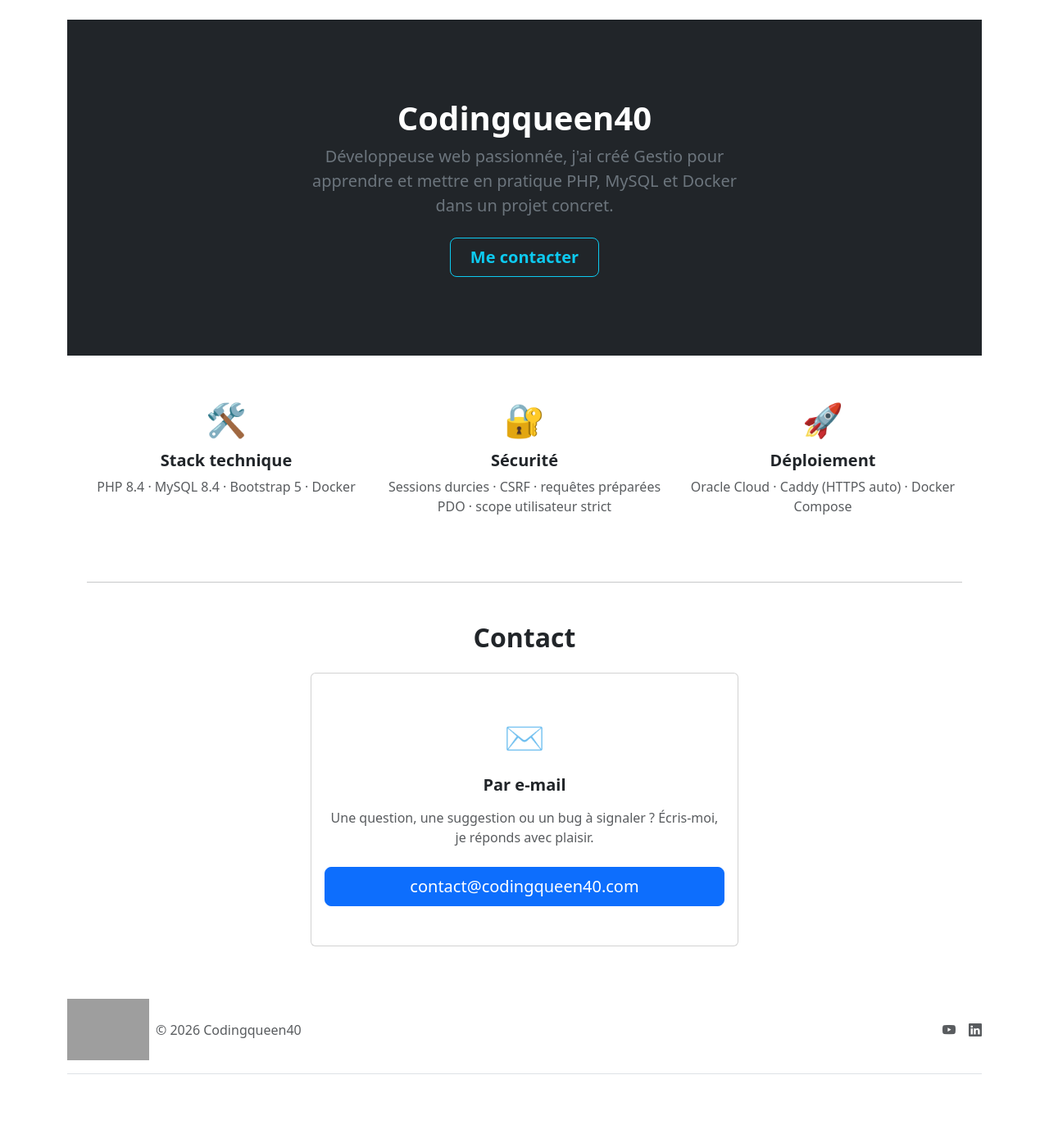
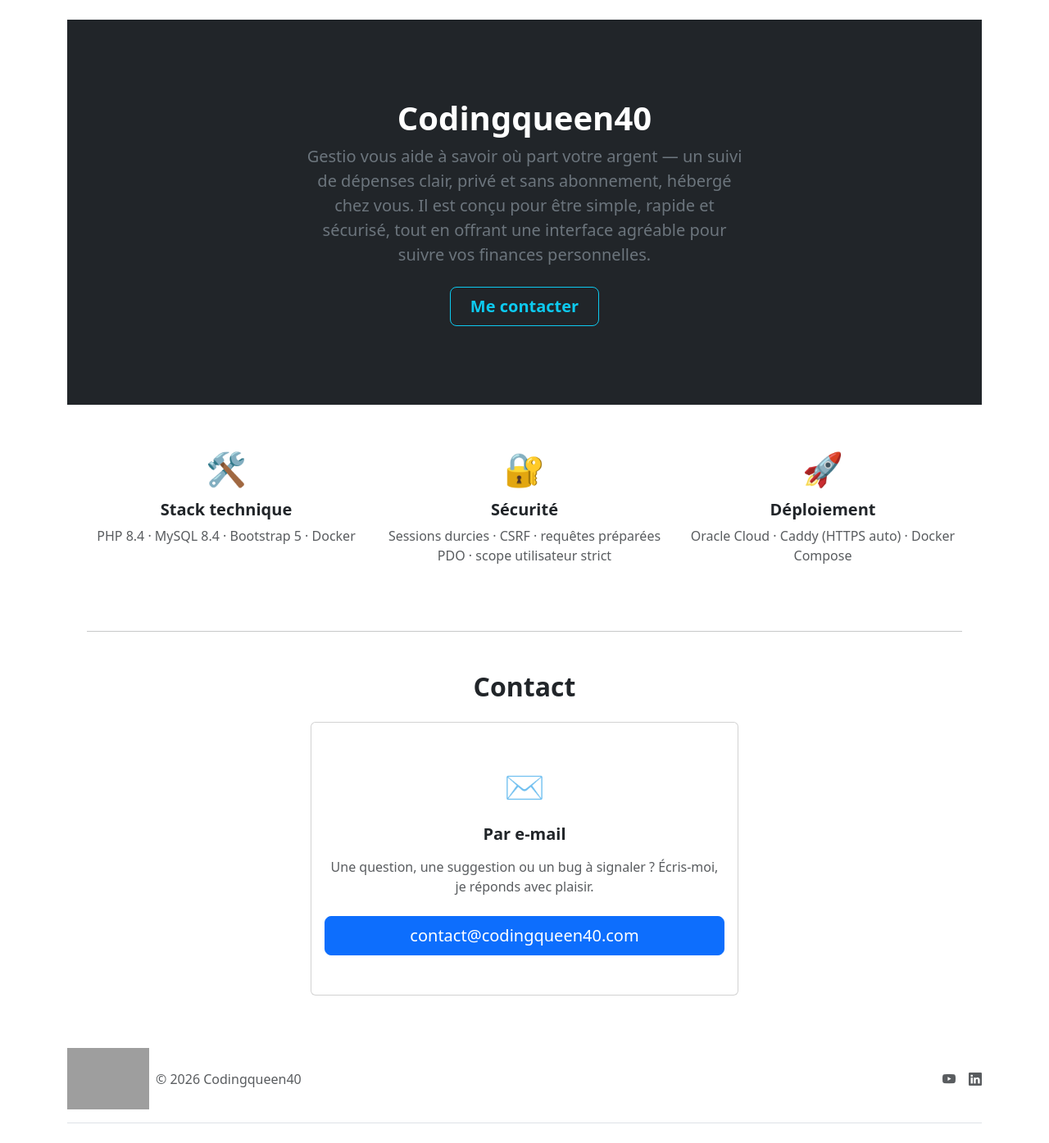
Before and after one commit to codingqueen40/gestio, a PHP site: page /about in a window 1280 px wide. Shown: the part 189-1584 px from the top of the page at 82% size. Before the commit the page ends 1500 px from the top, so only its background shows below. Run offline with PHP 8.4, Linux system fonts and the light colour scheme; grey boxes are pictures that could not be loaded.

```diff
--- a/src/templates/header.php
+++ b/src/templates/header.php
@@ -46,7 +46,7 @@ $currentPage = $currentPath ?? '/';
             class="d-flex flex-wrap align-items-center justify-content-center justify-content-md-between py-3 mb-4 border-bottom">
             <div class="col-md-3 mb-2 mb-md-0"> <a href="/"
                     class="d-inline-flex link-body-emphasis text-decoration-none">
-                    <img src="/assets/images/logo_gestio_cropped.png"
+                    <img src="/assets/images/logo-gestio-2.png"
                         alt="logo Gestio" width="200">
                 </a>
             </div>
@@ -80,7 +80,8 @@ $currentPage = $currentPath ?? '/';
                         class="btn btn-outline-danger">Déconnexion</button>
                 </form>
                 <?php else: ?>
-                <a href="/login" class="btn btn-outline-primary me-2">Connexion</a>
+                <a href="/login"
+                    class="btn btn-outline-primary me-2">Connexion</a>
                 <a href="/signup" class="btn btn-primary">S'inscrire</a>
                 <?php endif; ?>
             </div>
--- a/src/views/about.php
+++ b/src/views/about.php
@@ -4,9 +4,12 @@
     <div class="py-5">
         <h1 class="fw-bold text-white">Codingqueen40</h1>
         <div class="col-lg-6 mx-auto">
-            <p class="fs-5 mb-4">Développeuse web passionnée, j'ai créé Gestio
-                pour apprendre et
-                mettre en pratique PHP, MySQL et Docker dans un projet concret.
+            <p class="fs-5 mb-4">
+                Gestio vous aide à savoir où part votre argent — un suivi de
+                dépenses clair, privé et sans abonnement, hébergé chez vous.
+                Il est conçu pour être simple, rapide et sécurisé, tout en
+                offrant une interface agréable pour suivre vos finances
+                personnelles.
             </p>
             <a href="#contact" class="btn btn-outline-info btn-lg px-4 fw-bold">
                 Me contacter</a>
```
Also changed, not shown: README.md.
